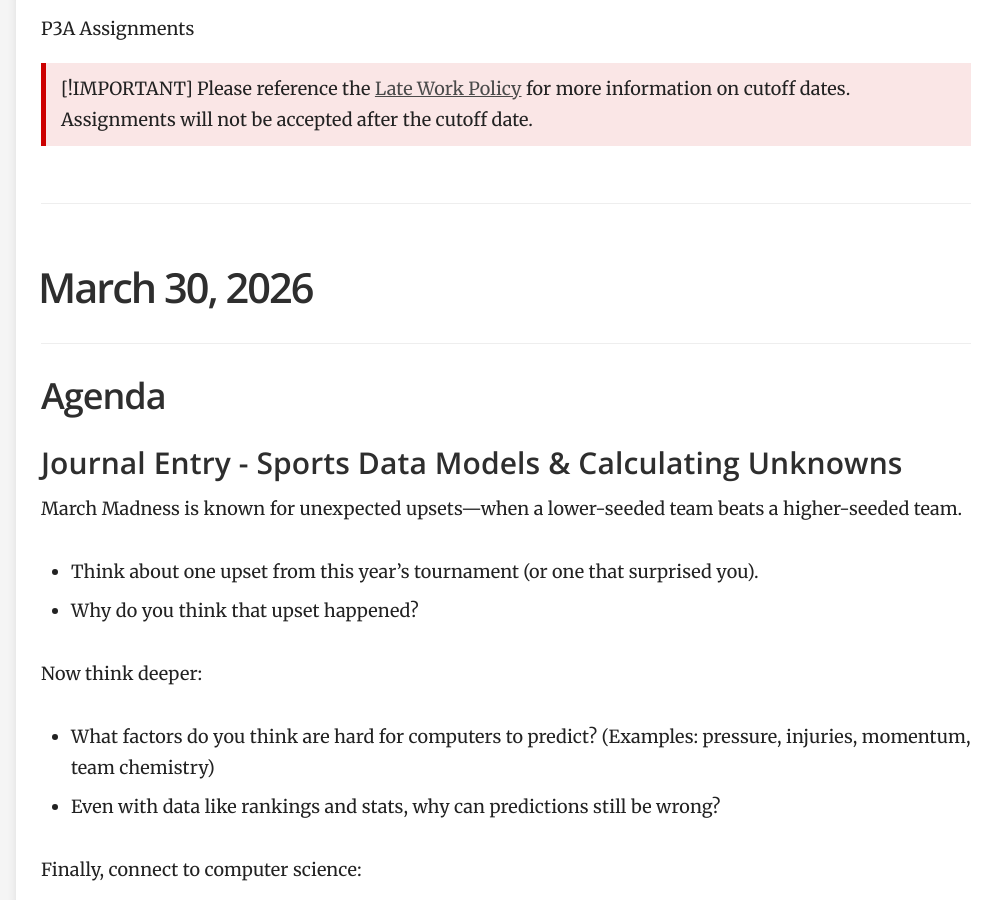
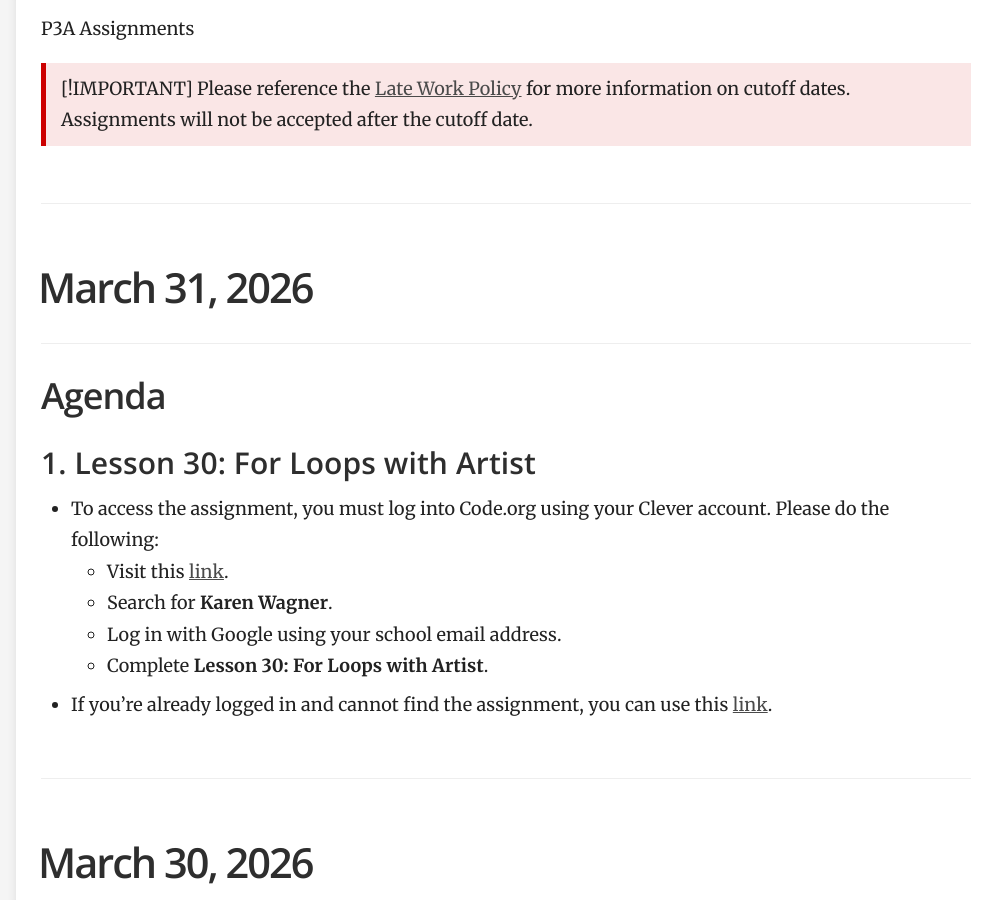
Before and after one commit to mswhitby/classroom, a Jekyll site: the page built from _docs/classes/1st.md, in a window 1280 px wide and 900 px high, scrolled down 878 px. Shown: the whole window, without its empty margins (284-1280 px from the left). Built offline with Jekyll 4.4.1, drawn with Linux system fonts in a browser that asks for light colours.

Commit message:
Updated lessons

```diff
--- a/_docs/classes/1st.md
+++ b/_docs/classes/1st.md
@@ -198,6 +198,21 @@ order: 1
 > Please reference the [Late Work Policy](https://github.com/mswhitby/classroom/blob/main/_docs/resources/late_work.md) for more information on cutoff dates. Assignments will not be accepted after the cutoff date.
 
 ****
+
+# March 31, 2026
+
+## Agenda
+
+### 1. Lesson 30: For Loops with Artist
+- To access the assignment, you must log into Code.org using your Clever account. Please do the following:
+    - Visit this [link](https://clever.com/oauth/district-picker?client_id=2f27405716644a951b23&redirect_uri=https%3A%2F%2Fstudio.code.org%2Fusers%2Fauth%2Fclever%2Fcallback&response_type=code&state=ede33ff61289cf32708a0f54079cdd23e31d0b0a02b0e0e8).
+    - Search for **Karen Wagner**.
+    - Log in with Google using your school email address.
+    - Complete **Lesson 30: For Loops with Artist**.
+
+- If you're already logged in and cannot find the assignment, you can use this [link](https://studio.code.org/courses/express-2025/units/1/lessons/30/levels/1).
+
+----
 
 # March 30, 2026
 
```
